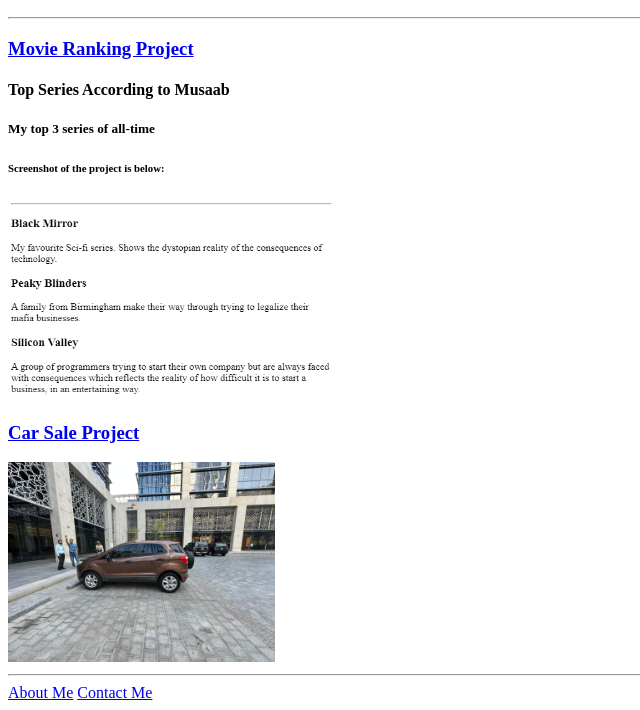
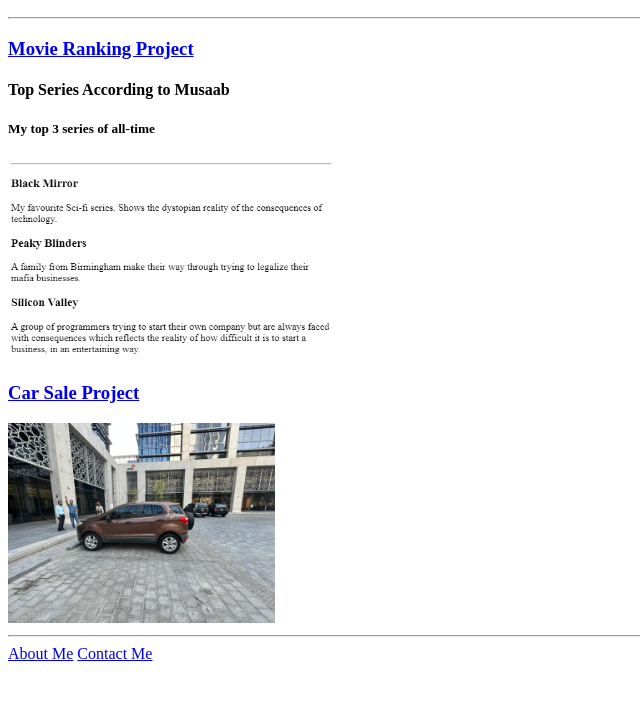
Before and after one commit to Musaab91/html-portfolio, a plain HTML site: page index.html in a window 1280 px wide. Shown: the part 110-820 px from the top of the page, without its empty margins (0-640 px from the left). Drawn offline with Linux system fonts and the light colour scheme.

Commit message:
Update index.html

```diff
--- a/index.html
+++ b/index.html
@@ -18,7 +18,6 @@
     </a>
     <h4>Top Series According to Musaab</h4>
     <h5>My top 3 series of all-time</h5>
-    <h6>Screenshot of the project is below:</h6>
     <img height="200" src="./assets/images/movie-ranking.png" alt="Movie Rankings"/>
     <a href="./public/car-sale.html">
         <h3>Car Sale Project </h3>
```
